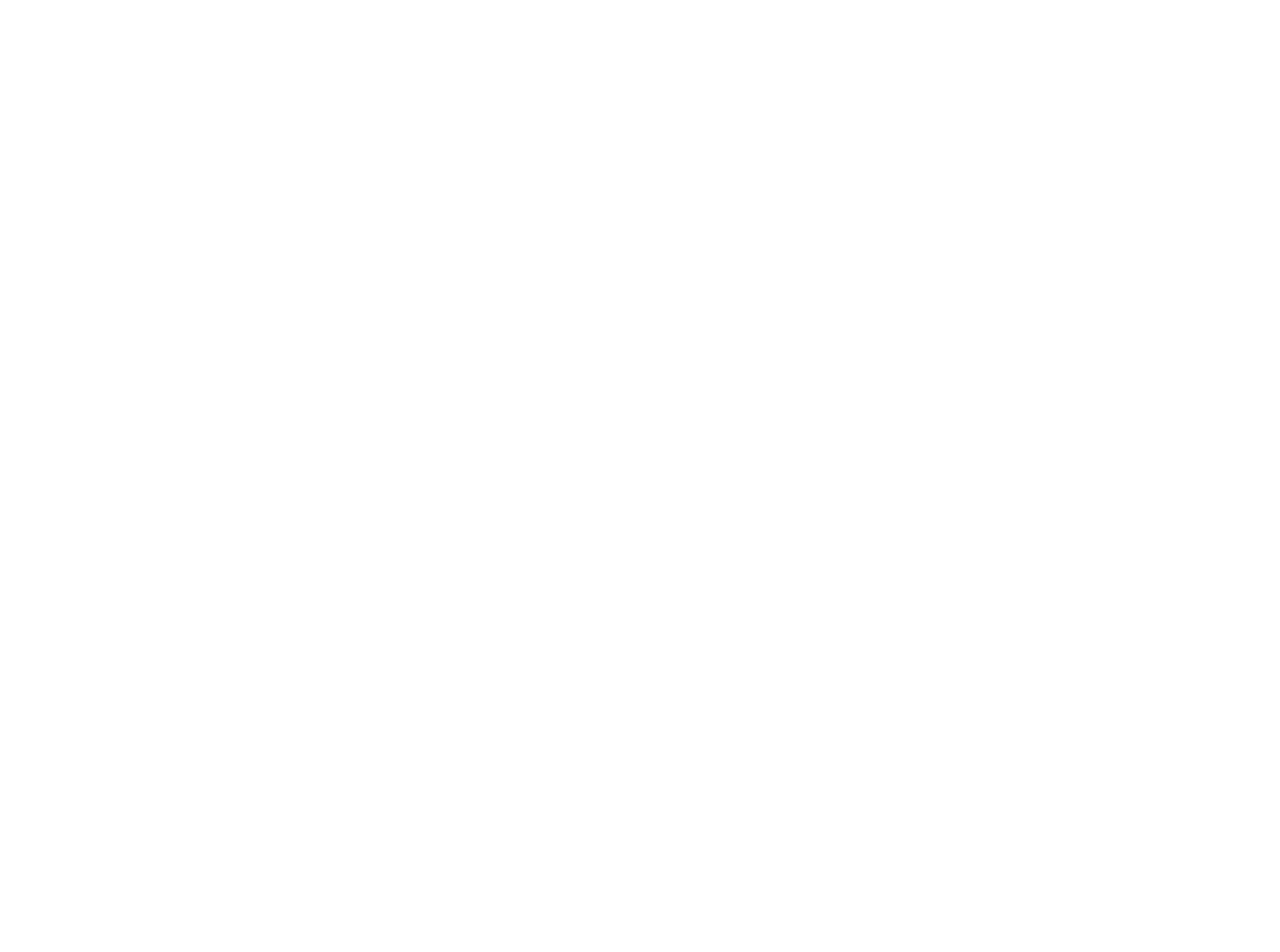
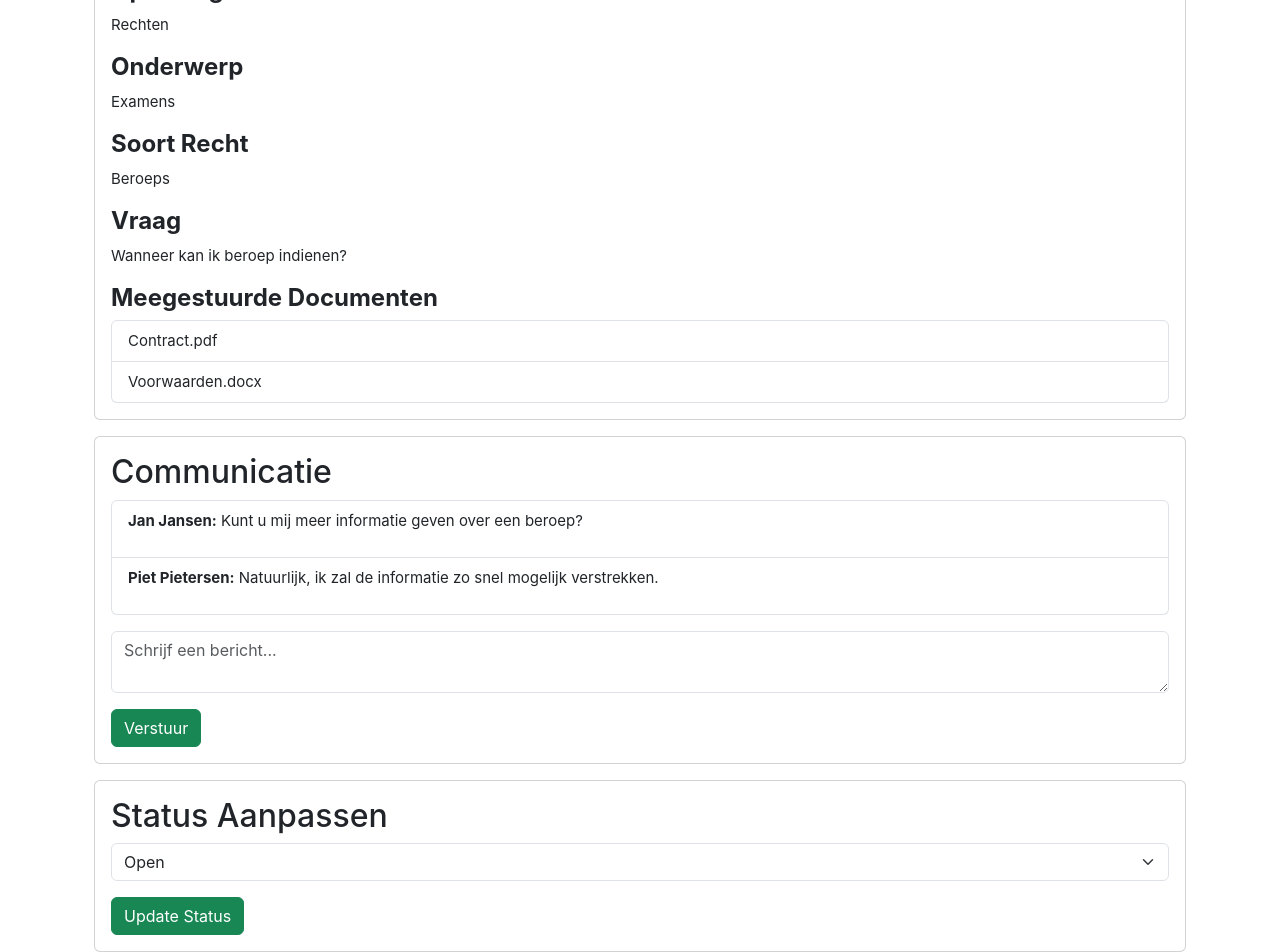
Before and after one commit to 721150/Web-Development-2, a Vue app: page /dossier in a window 1280 px wide. Shown: the part 589-1541 px from the top of the page. Before the commit the page ends 800 px from the top, so only its background shows below. Built offline with nearby package versions, Linux system fonts and the light colour scheme.

Commit message:
v7
Toevoegen UI voor het dossier over een vraag

```diff
--- /dev/null
+++ b/src/components/GeneralInfo.vue
@@ -0,0 +1,25 @@
+<script setup>
+import { defineProps } from 'vue';
+
+defineProps({
+  title: {
+    type: String,
+    required: true
+  },
+  text: {
+    type: String,
+    required: true
+  }
+});
+</script>
+
+<template>
+  <div class="mb-3">
+    <h4 class="card-title fw-bold">{{ title }}</h4>
+    <p class="card-text">{{ text }}</p>
+  </div>
+</template>
+
+<style scoped>
+
+</style>
--- a/src/views/DossierView.vue
+++ b/src/views/DossierView.vue
@@ -1,9 +1,86 @@
 <script setup>
+import { reactive, ref } from 'vue';
+import GeneralInfo from "../components/GeneralInfo.vue";
 
+const request = reactive({
+  submitter: 'Jan Jansen',
+  handler: 'Piet Pietersen',
+  institution: 'Universiteit van Amsterdam',
+  course: 'Rechten',
+  subject: 'Examens',
+  type: 'Beroeps',
+  question: 'Wanneer kan ik beroep indienen?',
+  documents: [
+    { id: 1, name: 'Contract.pdf' },
+    { id: 2, name: 'Voorwaarden.docx' }
+  ],
+  communication: [
+    { id: 1, sender: 'Jan Jansen', text: 'Kunt u mij meer informatie geven over een beroep?' },
+    { id: 2, sender: 'Piet Pietersen', text: 'Natuurlijk, ik zal de informatie zo snel mogelijk verstrekken.' }
+  ],
+  status: 'open'
+});
+
+const newMessage = ref('');
+
+function sendMessage() {
+  if (newMessage.value.trim() !== '') {
+    request.communication.push({
+      id: request.communication.length + 1,
+      sender: 'Ik',
+      text: newMessage.value
+    });
+    newMessage.value = '';
+  }
+}
+
+function updateStatus() {
+  alert(`Status bijgewerkt naar: ${request.status}`);
+}
 </script>
 
 <template>
-
+  <div class="container mt-5">
+    <h1>Verzoek gegevens</h1>
+    <div class="card mb-3">
+      <div class="card-body">
+        <GeneralInfo title="Gegevens Indiener" :text="request.submitter" />
+        <GeneralInfo title="Gegevens Behandelaar" :text="request.handler" />
+        <GeneralInfo title="Instelling" :text="request.institution" />
+        <GeneralInfo title="Opleiding" :text="request.course" />
+        <GeneralInfo title="Onderwerp" :text="request.subject" />
+        <GeneralInfo title="Soort Recht" :text="request.type" />
+        <GeneralInfo title="Vraag" :text="request.question" />
+        <h4 class="card-title fw-bold">Meegestuurde Documenten</h4>
+        <ul class="list-group">
+          <li class="list-group-item" v-for="document in request.documents" :key="document.id">{{ document.name }}</li>
+        </ul>
+      </div>
+    </div>
+    <div class="card mb-3">
+      <div class="card-body">
+        <h2 class="card-title">Communicatie</h2>
+        <ul class="list-group mb-3">
+          <li class="list-group-item" v-for="message in request.communication" :key="message.id">
+            <p><strong>{{ message.sender }}:</strong> {{ message.text }}</p>
+          </li>
+        </ul>
+        <textarea class="form-control mb-3" v-model="newMessage" placeholder="Schrijf een bericht..."></textarea>
+        <button class="btn btn-success" @click="sendMessage">Verstuur</button>
+      </div>
+    </div>
+    <div class="card">
+      <div class="card-body">
+        <h2 class="card-title">Status Aanpassen</h2>
+        <select class="form-select mb-3" v-model="request.status">
+          <option value="open">Open</option>
+          <option value="in behandeling">In Behandeling</option>
+          <option value="gesloten">Gesloten</option>
+        </select>
+        <button class="btn btn-success" @click="updateStatus">Update Status</button>
+      </div>
+    </div>
+  </div>
 </template>
 
 <style scoped>
```
